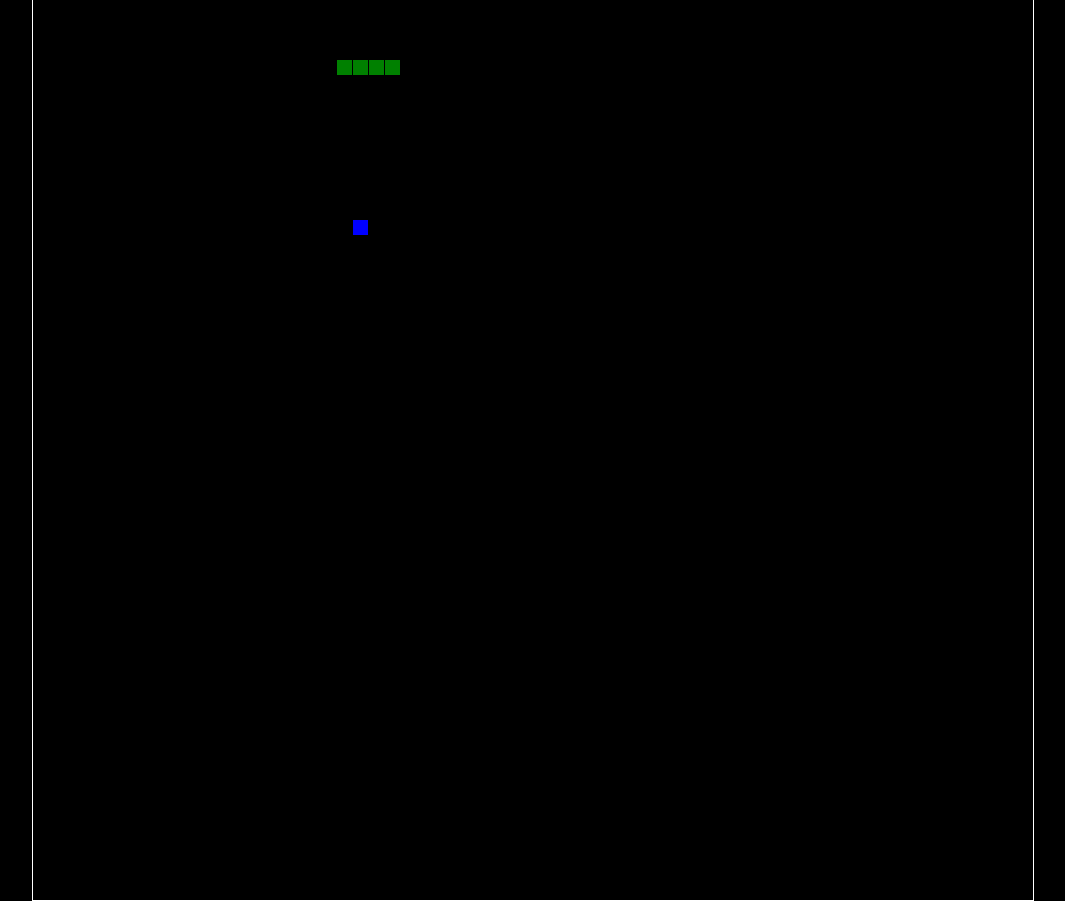
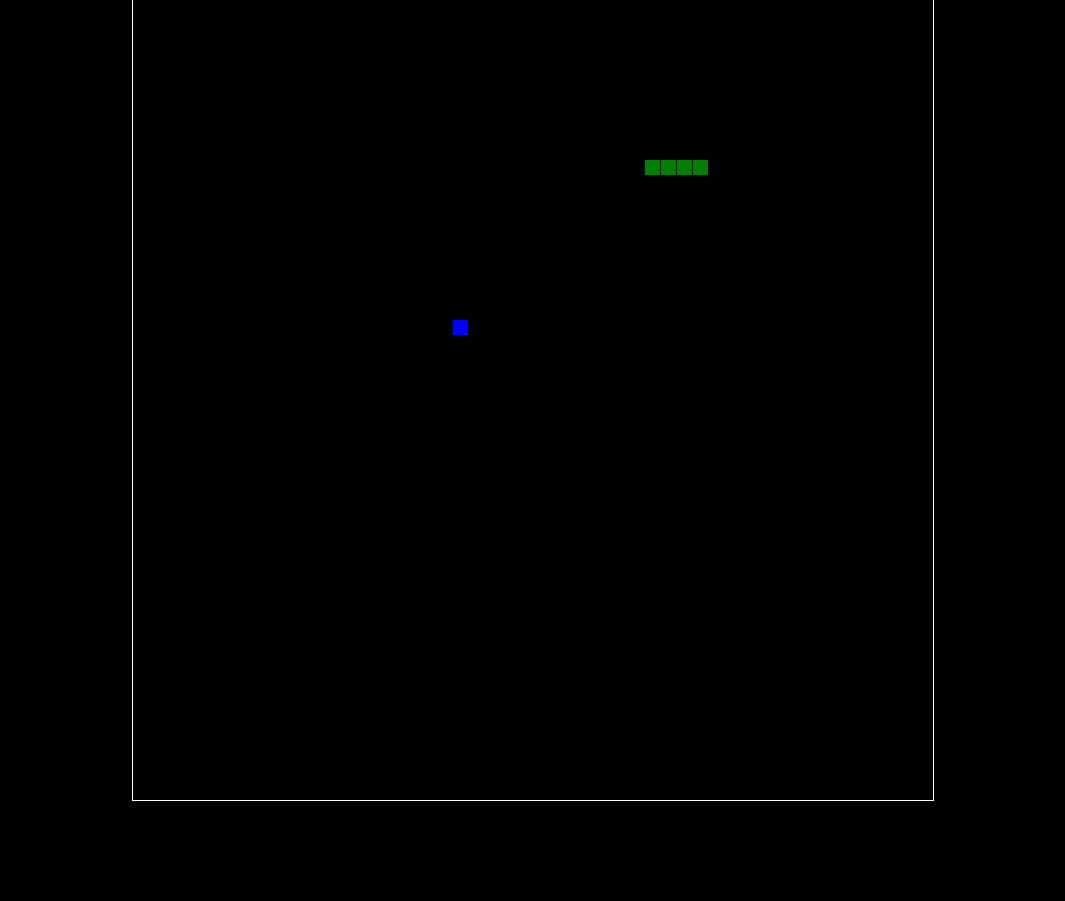
Before and after one commit to yunchang-oh/yunchang-oh.github.io, a plain HTML site: page index.html in a window 1280 px wide. Shown: the whole page, without its empty margins (107-1172 px from the left). After the commit the page ends 801 px from the top, so only its background shows below. Drawn offline with Linux system fonts and the light colour scheme.

Commit message:
Update index.html
asd

```diff
--- a/index.html
+++ b/index.html
@@ -21,7 +21,7 @@
   </style>
 </head>
 <body>
-<canvas width="1000" height="1000" id="game"></canvas>
+<canvas width="800" height="800" id="game"></canvas>
 <script>
 var canvas = document.getElementById('game');
 var context = canvas.getContext('2d');
```
